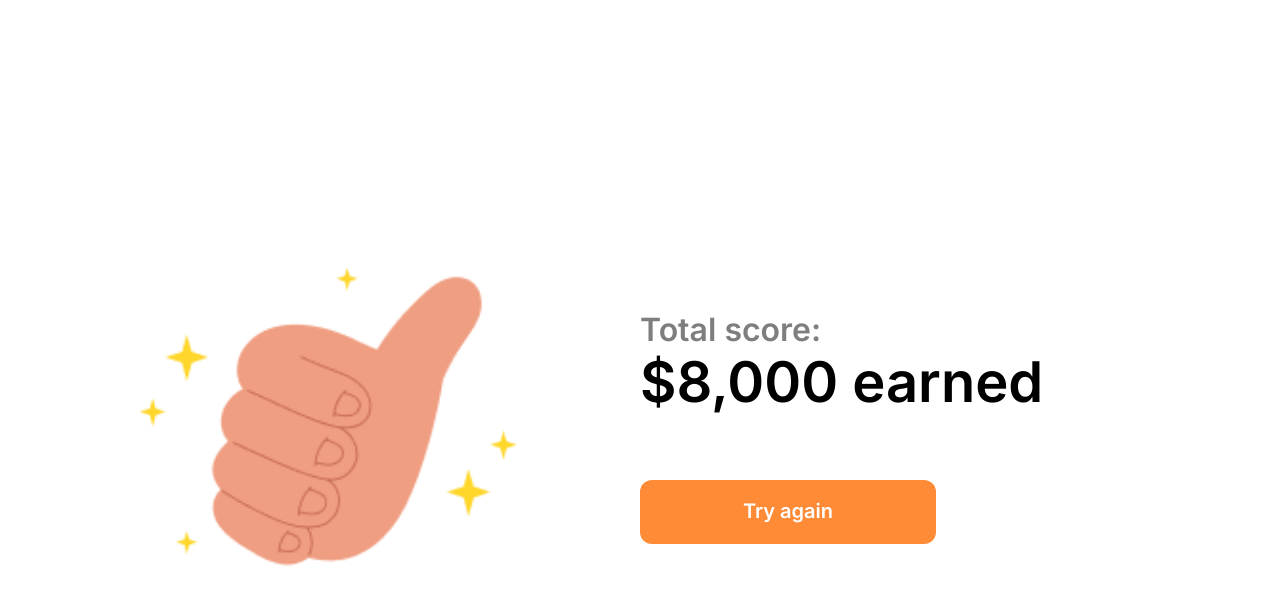
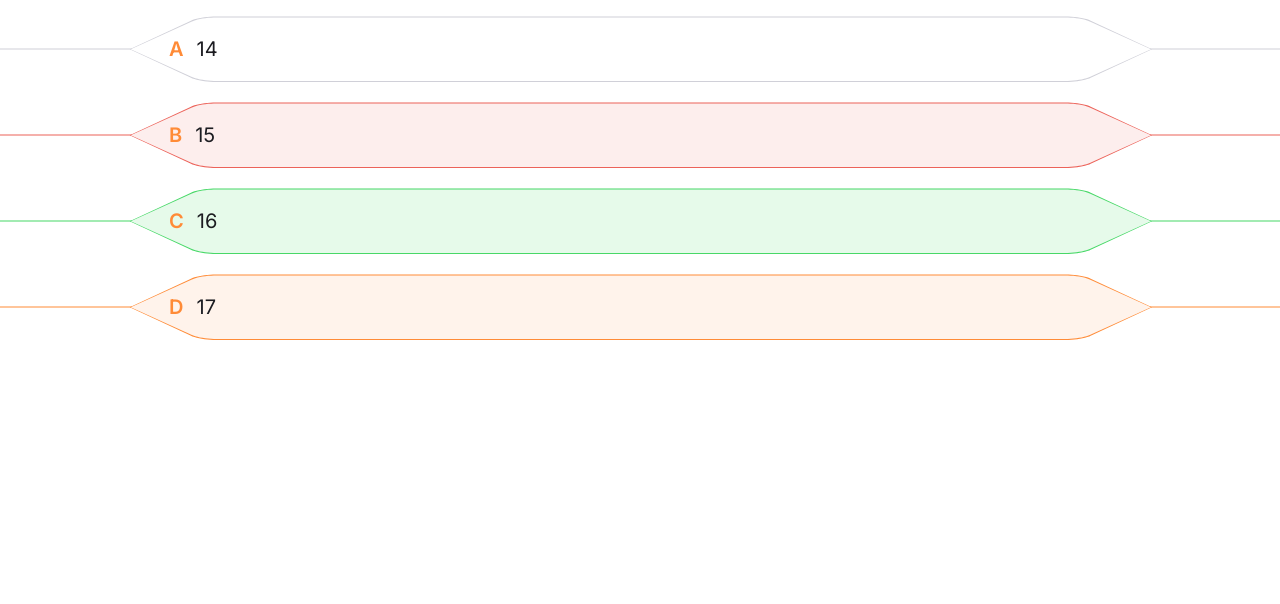
Before and after one commit to slavanosatskyi/millionaire, a React (Create React App) app: page / in a window 1280 px wide. Shown: the top 604 px of the page. Built offline with nearby package versions, Linux system fonts and the light colour scheme.

Commit message:
Adds option component

```diff
--- a/src/App.scss
+++ /dev/null
@@ -1,59 +0,0 @@
-@import "./styles/variables";
-
-.App {
-    &>* {
-        margin-bottom: 10px;
-    }
-}
-
-.option {
-    font-size: 14px;
-    font-weight: 400;
-    line-height: 116%;
-    padding: 20px 40px;
-    cursor: pointer;
-}
-
-.border {
-    &--inactive {
-        background-color: $black40;
-
-        &:hover {
-            background-color: $orange;
-
-            &~* {
-                background-color: $orange;
-            }
-        }
-    }
-
-    &--wrong {
-        background-color: $red;
-    }
-
-    &--correct {
-        background-color: $green;
-    }
-
-    &--selected {
-        background-color: $orange;
-    }
-}
-
-.content {
-    &--inactive {
-        background-color: $white;
-    }
-
-    &--wrong {
-        background-color: $red5;
-    }
-
-    &--correct {
-        background-color: $green5;
-    }
-
-    &--selected {
-        background-color: $orange5;
-    }
-}
--- a/src/App.tsx
+++ b/src/App.tsx
@@ -1,26 +1,14 @@
-import Result from 'features/resultScreen';
-
-import './App.scss';
+import OptionStatus from 'types';
+import Option from 'features/game/components/Option/Option';
 
 function App() {
   return (
-    // <div className="App">
-    //   <h1>Millionaire</h1>
-    //   <Button text="Test button" />
-    //   <CandyShape contentClass="option content--inactive" borderClass="border--inactive">
-    //     Inactive
-    //   </CandyShape>
-    //   <CandyShape contentClass="option content--correct" borderClass="border--correct">
-    //     Correct
-    //   </CandyShape>
-    //   <CandyShape contentClass="option content--wrong" borderClass="border--wrong">
-    //     Wrong
-    //   </CandyShape>
-    //   <CandyShape contentClass="option content--selected" borderClass="border--selected">
-    //     Selected
-    //   </CandyShape>
-    // </div>
-    <Result />
+    <ol>
+      <Option status={OptionStatus.INACTIVE} value="14" />
+      <Option status={OptionStatus.WRONG} value="15" />
+      <Option status={OptionStatus.CORRECT} value="16" />
+      <Option status={OptionStatus.SELECTED} value="17" />
+    </ol>
   );
 }
 
--- a/src/common/components/CandyShape/CandyShape.scss
+++ b/src/common/components/CandyShape/CandyShape.scss
@@ -59,6 +59,7 @@ $shape: polygon(6.1% 7.389%,
         transform: translateY(-50%);
         height: 1px;
         width: 100%;
+        z-index: -1;
     }
 
     &__border {
@@ -70,6 +71,5 @@ $shape: polygon(6.1% 7.389%,
 
     &__content {
         clip-path: $shape;
-        padding: 0 80px;
     }
 }
--- a/src/common/components/CandyShape/CandyShape.tsx
+++ b/src/common/components/CandyShape/CandyShape.tsx
@@ -11,12 +11,12 @@ interface CandyShapeProps {
 function CandyShape({ children, borderClass, contentClass }: PropsWithChildren<CandyShapeProps>) {
   return (
     <div className="candy-shape">
-      <div className={classnames('candy-shape__line', borderClass)} />
       <div className={classnames('candy-shape__border', borderClass)}>
         <div className={classnames('candy-shape__content', contentClass)}>
           {children}
         </div>
       </div>
+      <div className={classnames('candy-shape__line', borderClass)} />
     </div>
   );
 }
--- /dev/null
+++ b/src/features/game/components/Option/Option.scss
@@ -0,0 +1,67 @@
+@import "../../../../styles/variables";
+@import "../../../../styles/mixins";
+
+.option {
+    &__value {
+        font-size: 14px;
+        font-weight: 400;
+        padding: 20px 40px;
+        cursor: pointer;
+
+        @include desktop {
+            font-size: 20px;
+        }
+
+        &::before {
+            color: $orange;
+            counter-increment: item;
+            content: counter(item, upper-alpha) " ";
+            font-weight: 600;
+            margin-right: 8px;
+        }
+    }
+
+    &__border {
+        &--inactive {
+            background-color: $black40;
+
+            &:hover {
+                background-color: $orange;
+
+                &~* {
+                    background-color: $orange;
+                }
+            }
+        }
+
+        &--wrong {
+            background-color: $red;
+        }
+
+        &--correct {
+            background-color: $green;
+        }
+
+        &--selected {
+            background-color: $orange;
+        }
+    }
+
+    &__content {
+        &--inactive {
+            background-color: $white;
+        }
+
+        &--wrong {
+            background-color: $red5;
+        }
+
+        &--correct {
+            background-color: $green5;
+        }
+
+        &--selected {
+            background-color: $orange5;
+        }
+    }
+}
--- /dev/null
+++ b/src/features/game/components/Option/Option.tsx
@@ -0,0 +1,32 @@
+import classnames from 'classnames';
+import { CandyShape } from 'common/components';
+import OptionStatus from 'types';
+import './Option.scss';
+
+interface OptionProps {
+  status: OptionStatus;
+  value: string;
+}
+
+function Option({ status, value }: OptionProps) {
+  return (
+    <CandyShape
+      contentClass={classnames('option', {
+        'option__content--inactive': status === OptionStatus.INACTIVE,
+        'option__content--correct': status === OptionStatus.CORRECT,
+        'option__content--wrong': status === OptionStatus.WRONG,
+        'option__content--selected': status === OptionStatus.SELECTED,
+      })}
+      borderClass={classnames({
+        'option__border--inactive': status === OptionStatus.INACTIVE,
+        'option__border--correct': status === OptionStatus.CORRECT,
+        'option__border--wrong': status === OptionStatus.WRONG,
+        'option__border--selected': status === OptionStatus.SELECTED,
+      })}
+    >
+      <p className="option__value">{value}</p>
+    </CandyShape>
+  );
+}
+
+export default Option;
--- a/src/index.scss
+++ b/src/index.scss
@@ -1,3 +1,4 @@
+@import "./styles/variables";
 @import url('https://fonts.googleapis.com/css2?family=Inter:wght@400;600&display=swap');
 @import-normalize;
 
@@ -26,8 +27,23 @@ h1 {
 body {
   font-family: 'Inter', sans-serif;
   height: 100vh;
+  color: $black;
 }
 
 #root {
   height: 100%;
 }
+
+
+//////
+ol {
+  counter-reset: item;
+  list-style-type: none;
+  padding: 0;
+
+  &>div {
+    margin-bottom: 20px;
+  }
+}
+
+/// ///
--- /dev/null
+++ b/src/types.ts
@@ -0,0 +1,8 @@
+enum OptionStatus {
+  INACTIVE,
+  SELECTED,
+  WRONG,
+  CORRECT,
+}
+
+export default OptionStatus;
```
